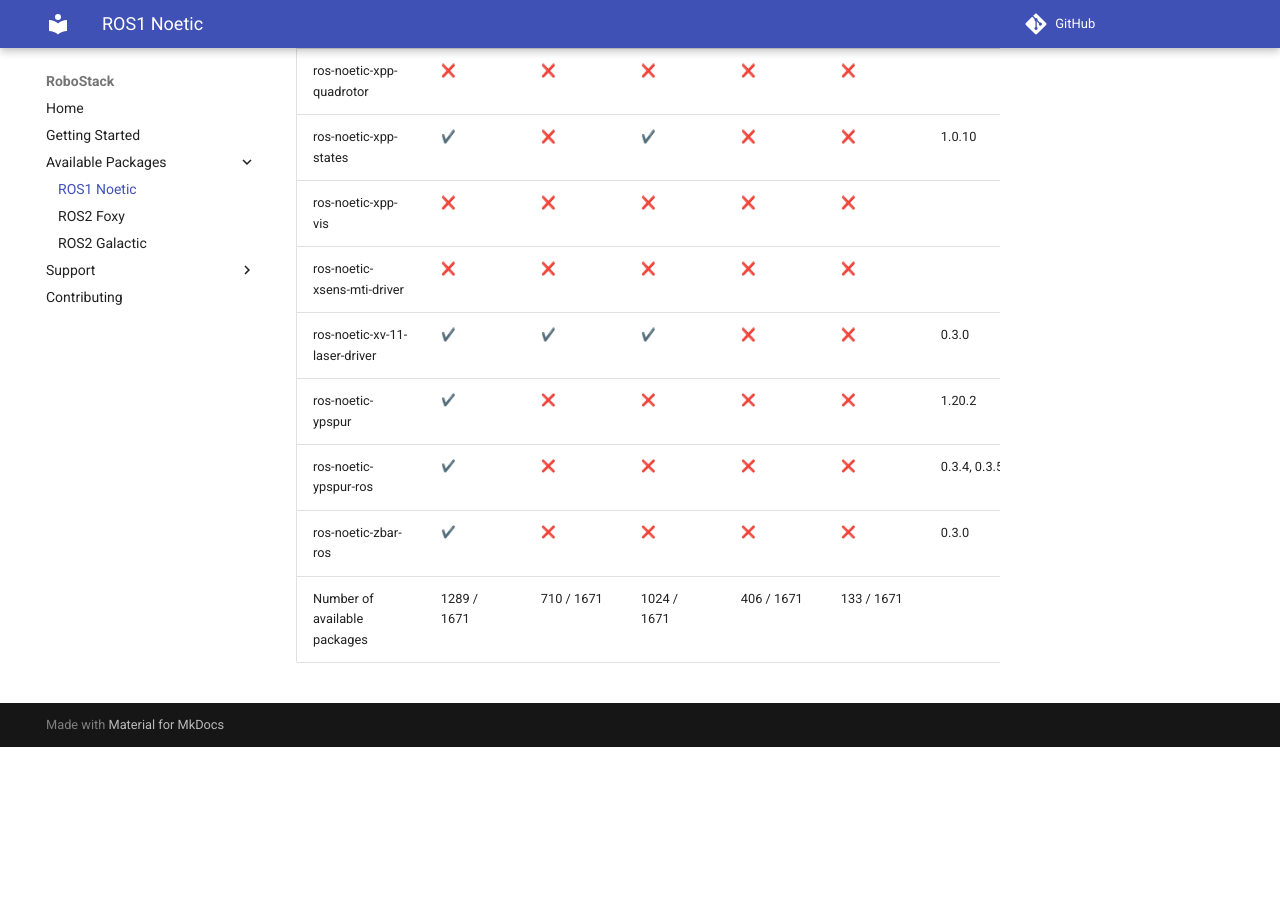
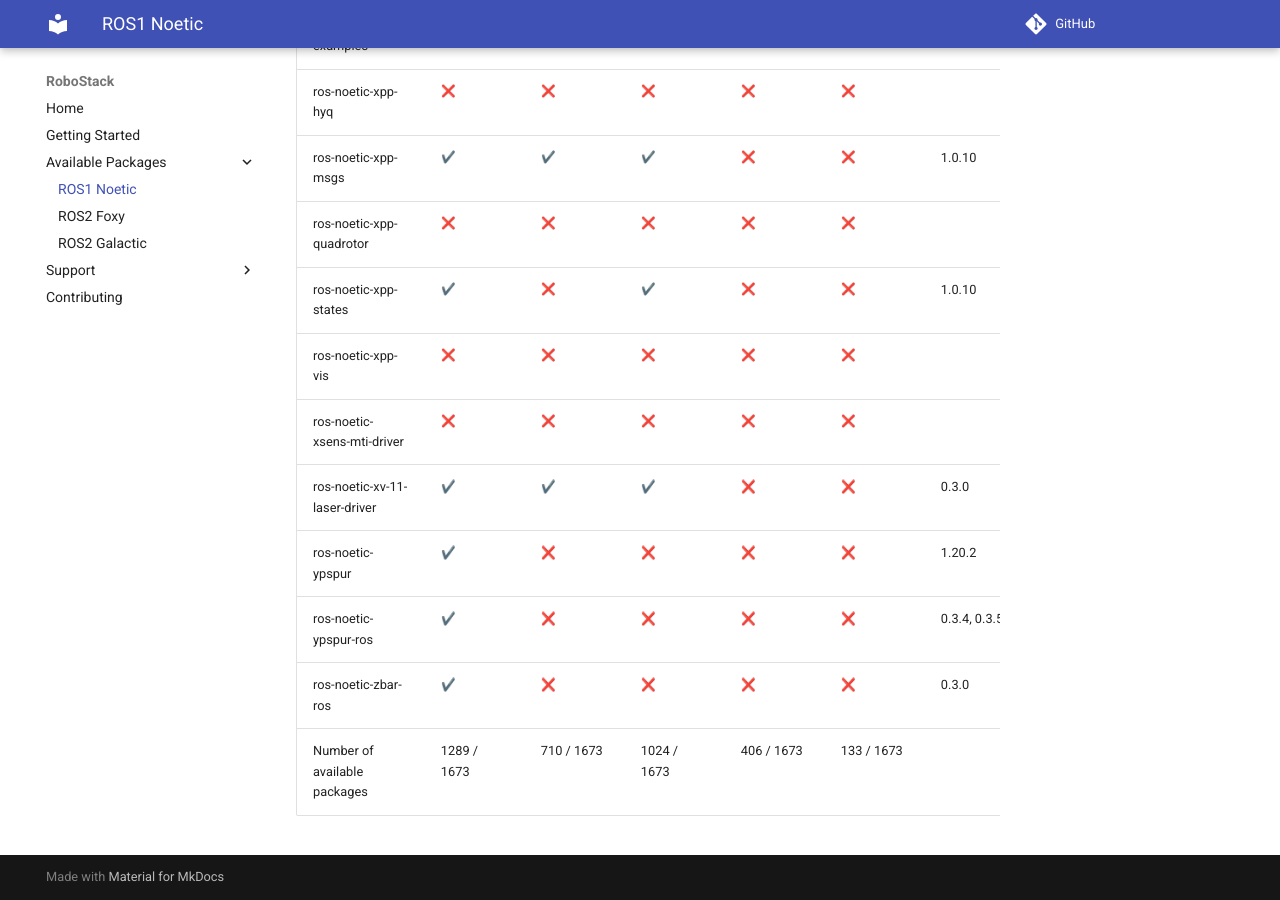
Before and after one commit to RoboStack/robostack.github.io, an MkDocs documentation site: the page built from docs/noetic.md, in a window 1280 px wide and 900 px high, scrolled down 122112 px. Built offline with MkDocs 1.6.1 and Material for MkDocs 9.7.7, drawn with Linux system fonts in a browser that asks for light colours; emoji names are drawn with the system emoji font; comment, search, counter and statistics services are not loaded; before the commit the page ends 122859 px from its top, so only the background shows below that; some of the changed text lies outside the part shown.

Commit message:
Update tables

```diff
--- a/docs/noetic.md
+++ b/docs/noetic.md
@@ -1671,4 +1673,4 @@
 | ros-noetic-ypspur | :heavy_check_mark: { data-sort='1' } | :x: { data-sort='0' } | :x: { data-sort='0' } | :x: { data-sort='0' } | :x: { data-sort='0' } | 1.20.2  |
 | ros-noetic-ypspur-ros | :heavy_check_mark: { data-sort='1' } | :x: { data-sort='0' } | :x: { data-sort='0' } | :x: { data-sort='0' } | :x: { data-sort='0' } | 0.3.4, 0.3.5  |
 | ros-noetic-zbar-ros | :heavy_check_mark: { data-sort='1' } | :x: { data-sort='0' } | :x: { data-sort='0' } | :x: { data-sort='0' } | :x: { data-sort='0' } | 0.3.0  |
-| Number of available packages |  1289 / 1671 | 710 / 1671 | 1024 / 1671 | 406 / 1671 | 133 / 1671 |
+| Number of available packages |  1289 / 1673 | 710 / 1673 | 1024 / 1673 | 406 / 1673 | 133 / 1673 |
```
Also changed, not shown: other parts of docs/noetic.md (+2 -0 lines).
